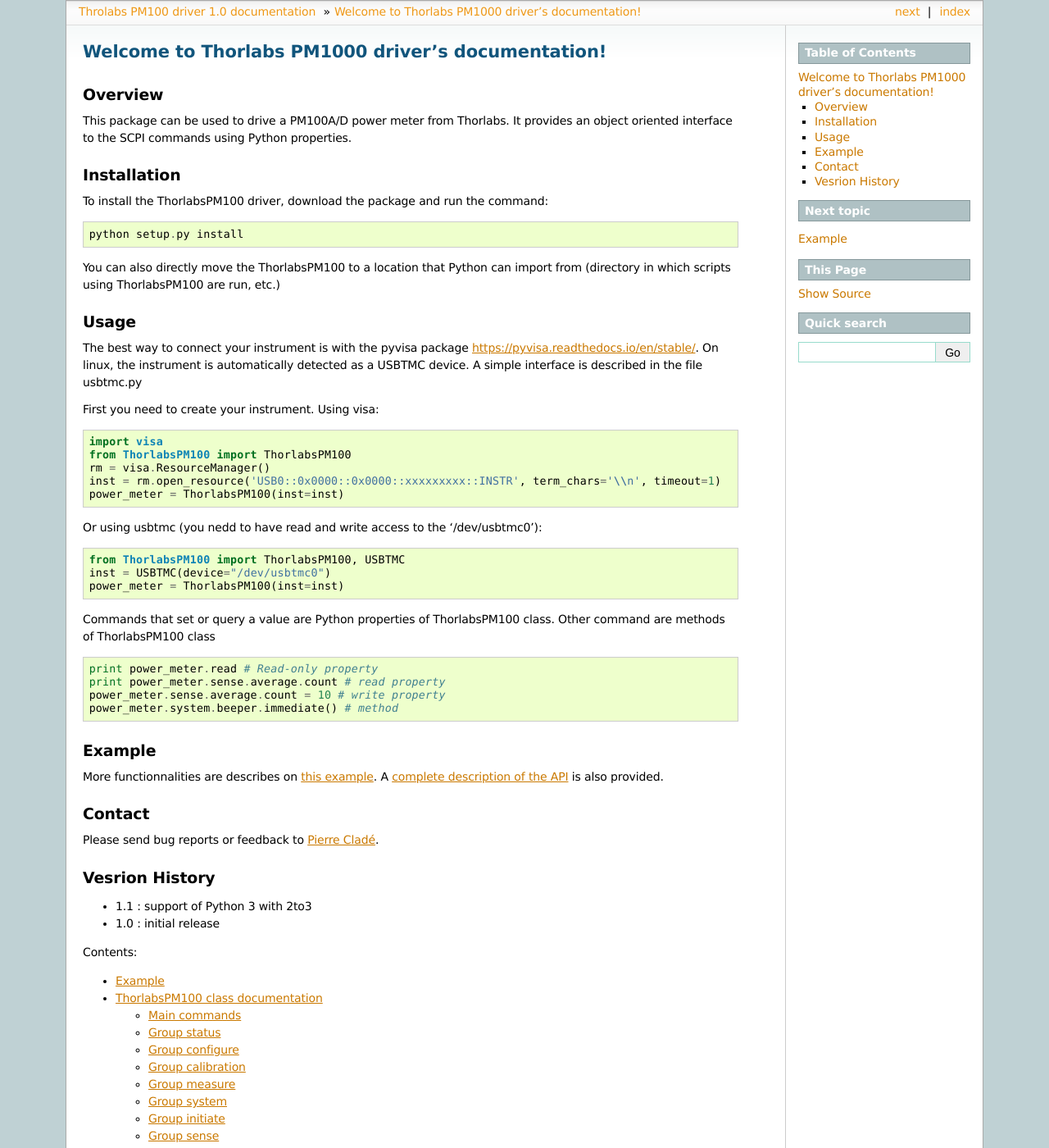
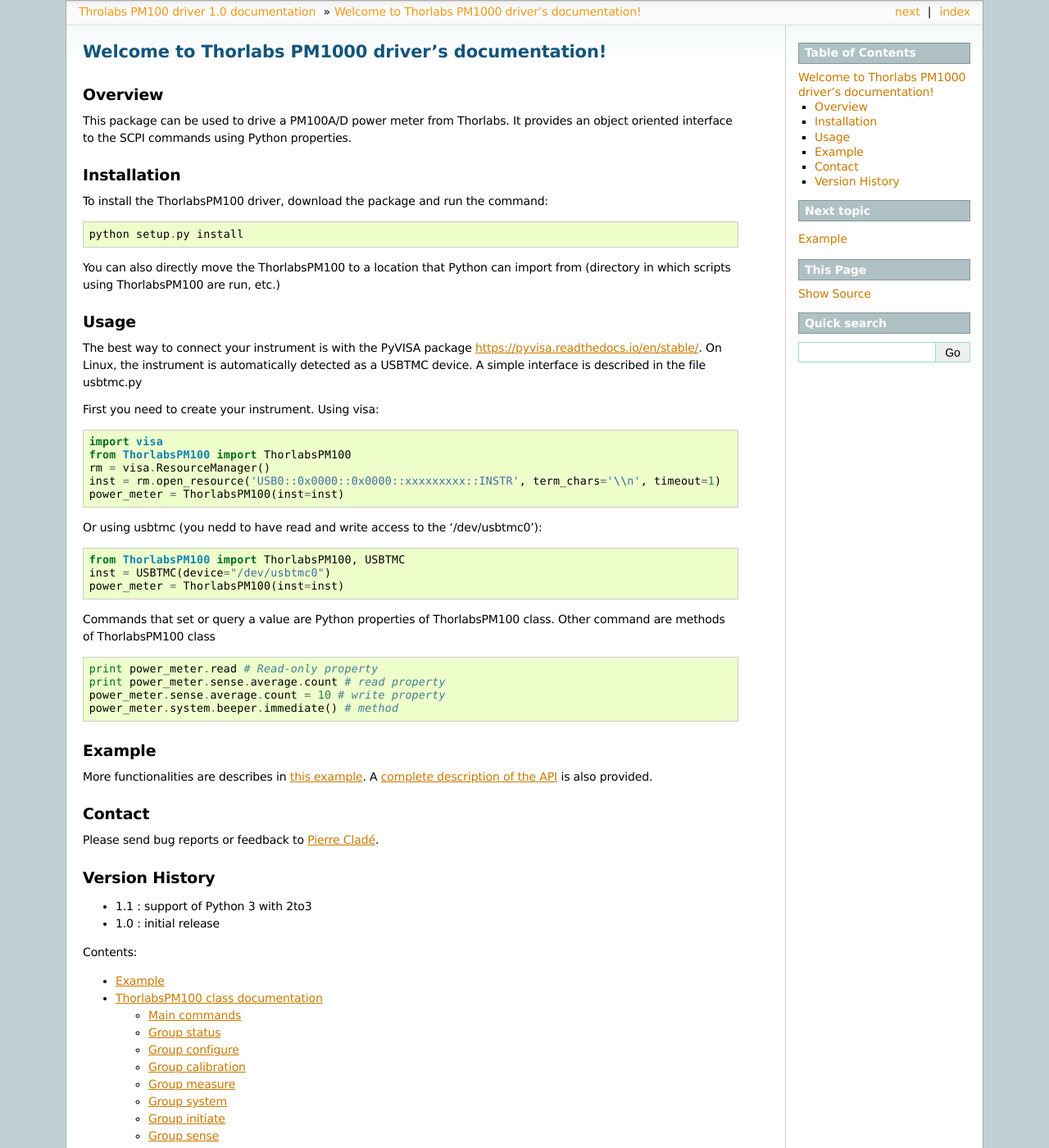
Before and after one commit to clade/ThorlabsPM100, a Sphinx documentation site: the page built from doc/index.rst, in a window 1280 px wide and 1400 px high. Shown: the whole window at 82% size. Built offline with Sphinx 7.4.7, drawn with Linux system fonts in a browser that asks for light colours.

Commit message:
Corrected spelling
Corrected spelling in file:
ThorlabsPM100/doc/index.rst

```diff
--- a/doc/index.rst
+++ b/doc/index.rst
@@ -27,8 +27,8 @@ using ThorlabsPM100 are run, etc.)
 Usage
 =====
 
-The best way to connect your instrument is with the pyvisa package `<https://pyvisa.readthedocs.io/en/stable/>`_.
-On linux, the instrument is automatically detected as a USBTMC device. A simple interface is described in the file usbtmc.py
+The best way to connect your instrument is with the PyVISA package `<https://pyvisa.readthedocs.io/en/stable/>`_.
+On Linux, the instrument is automatically detected as a USBTMC device. A simple interface is described in the file usbtmc.py
 
 First you need to create your instrument. Using visa::
 
@@ -55,14 +55,14 @@ Commands that set or query a value are Python properties of ThorlabsPM100 class.
 Example
 =======
 
-More functionnalities are describes on :doc:`this example </example>`. A :doc:`complete description of the API </thorlabsPM100>` is also provided.
+More functionalities are describes in :doc:`this example </example>`. A :doc:`complete description of the API </thorlabsPM100>` is also provided.
 
 Contact
 =======
 
 Please send bug reports or feedback to `Pierre Cladé`_.
 
-Vesrion History
+Version History
 ===============
 
 * 1.1 : support of Python 3 with 2to3
```
